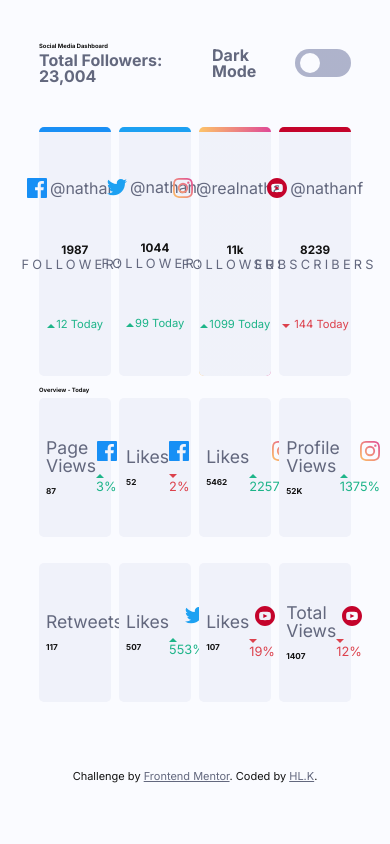
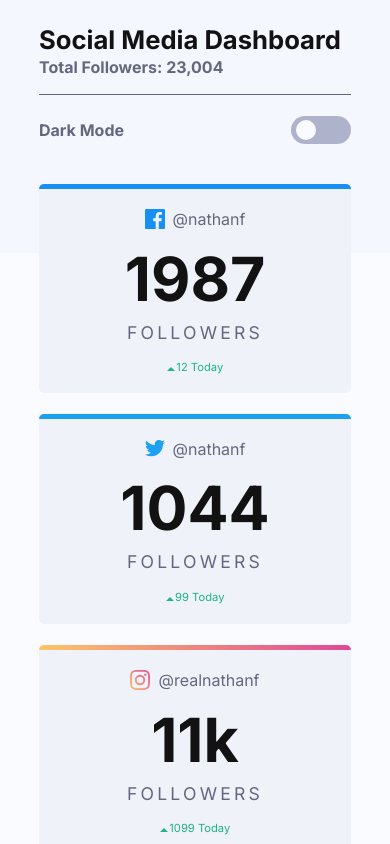
Before and after one commit to hiimhl/Social-media, a plain HTML site: page index.html in a window 390 px wide. Shown: the top 844 px of the page. Drawn offline with Linux system fonts and the light colour scheme.

Commit message:
readme파일

```diff
--- a/index.html
+++ b/index.html
@@ -9,7 +9,10 @@
       sizes="32x32"
       href="./images/favicon-32x32.png"
     />
-    <title>Frontend Mentor</title>
+
+    <title>Social Media</title>
+
+    <meta name="description" content="Social Media - Responsive web page" />
     <link rel="preconnect" href="https://fonts.googleapis.com" />
     <link rel="preconnect" href="https://fonts.gstatic.com" crossorigin />
     <link
@@ -22,6 +25,7 @@
   </head>
   <body>
     <div class="wrapper">
+      <div class="bg"></div>
       <header class="navbar">
         <div class="navbar__logo">
           <span class="navbar__logo__title">Social Media Dashboard</span>
@@ -239,7 +243,8 @@
           Challenge by
           <a href="https://www.frontendmentor.io?ref=challenge" target="_blank"
             >Frontend Mentor</a
-          >. Coded by <a href="#">HL.K</a>.
+          >. Coded by
+          <a href="https://hiimhl.github.io/Portfolio_HLK/">HL.K</a>.
         </div>
       </section>
     </div>
--- a/style.css
+++ b/style.css
@@ -84,17 +84,30 @@
   --font-size-xl: 2.1vw;
   --font-size-num: 3vw;
 }
+* {
+  box-sizing: border-box;
+}
+body {
+  background-color: var(--main-background-color);
+}
 
-body {
-  background-color: var(--body-color);
-}
+/* background */
 .wrapper {
   margin: auto;
   width: 80%;
   max-width: 1440px;
-  padding: 0 10%;
-  background-color: var(--main-background-color);
+  /* background-color: var(--main-background-color); */
   font-family: "Inter", sans-serif;
+}
+
+.bg {
+  background-color: var(--body-color);
+  width: 100%;
+  height: 30vh;
+  position: absolute;
+  top: 0;
+  left: 0;
+  z-index: -1;
 }
 
 /* navbar */
@@ -185,7 +198,6 @@ body {
 .followers__color-rainbow {
   border-radius: 5px;
   border-top: transparent 5px solid;
-  background-origin: border-box;
   background-clip: content-box, border-box;
   background-image: linear-gradient(
       var(--main-card-color),
@@ -325,7 +337,8 @@ body {
   color: var(--sub-gray-color);
 }
 
-@media (max-width: 375px) {
+/* Tablet & Mobile */
+@media (max-width: 768px) {
   .wrapper {
     width: 90%;
     padding: 7% 5%;
@@ -339,7 +352,7 @@ body {
   .navbar__logo {
     width: 100%;
     border-bottom: var(--sub-gray-color) 1px solid;
-     margin-bottom: 0.3rem;
+    margin-bottom: 0.3rem;
   }
   .navbar__logo__title {
     font-size: 1.6rem;
@@ -358,12 +371,12 @@ body {
 
   /* followers */
   .followers {
-    flex-wrap: wrap;
     margin-top: 2.5rem;
     margin-bottom: 3rem;
     flex-direction: column;
     height: 130vh;
     max-height: 900px;
+    gap: calc(var(--basic-l-space) * 3);
   }
   .followers__card {
     width: 100%;
@@ -396,7 +409,7 @@ body {
     height: 25rem;
   }
   .overview__list__box {
-    width: 90%;
+    width: 100%;
     height: 8rem;
     padding: 0 5%;
     margin-bottom: 1.5rem;
```
Also changed, not shown: images/preview/desktop_dark.png (added), images/preview/desktop_light.png (added), images/preview/mobile_dark.png (added), images/preview/mobile_light.png (added), 1 other file.
